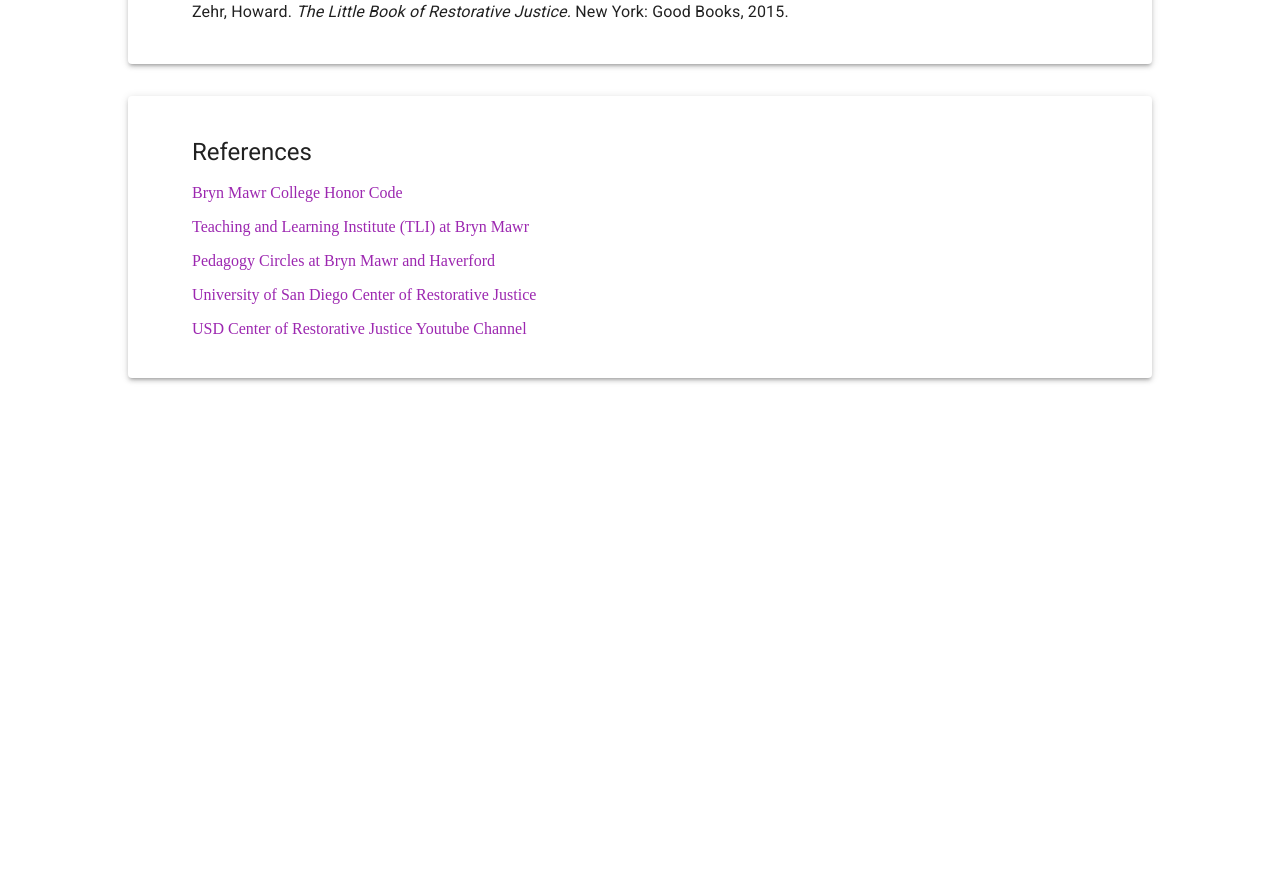
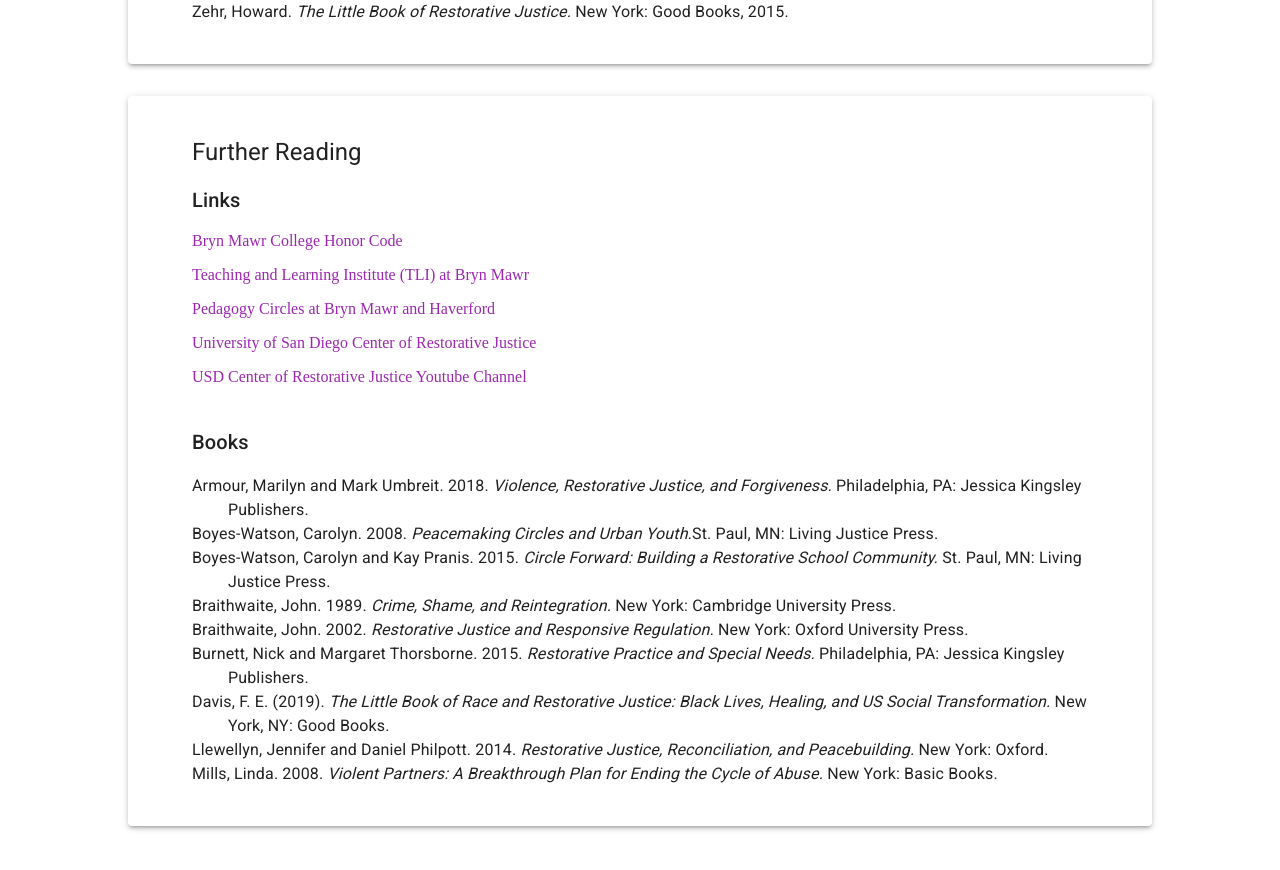
Before and after one commit to steph-tseng/restorativejustice, a React (Create React App) app: page /resources in a window 1280 px wide. Shown: the part 280-1150 px from the top of the page. Before the commit the page ends 800 px from the top, so only its background shows below. Built offline with nearby package versions, Linux system fonts and the light colour scheme.

Commit message:
final thoughts

```diff
--- a/src/components/Navbar.js
+++ b/src/components/Navbar.js
@@ -23,6 +23,9 @@ const Navbar = () => {
           style={{
             display: "flex",
             justifyContent: "center",
+            [theme.breakpoints.up("lg")]: {
+              justifyContent: "center",
+            },
             [theme.breakpoints.down("md")]: {
               justifyContent: "left",
             },
--- a/src/routes/BiCoPage.js
+++ b/src/routes/BiCoPage.js
@@ -304,6 +304,45 @@ const BiCoPage = () => {
           }}
         >
           <Grid item>
+            <Typography variant="h5">Final Thoughts</Typography>
+          </Grid>
+          <Grid item>
+            <Typography style={{ textIndent: "2rem" }}>
+              I found that these interviews revealed disconnect I expected to
+              find between students and the administration. None of the students
+              I interviewed really had much knowledge of the social Honor Code
+              and thought much about it at all. This seems worrying for such a
+              core component of the institution. I would love if there would be
+              more communication between the administrators/faculty and the
+              students on the core processes of the college.
+            </Typography>
+            <Typography style={{ textIndent: "2rem" }}>
+              As a final note, I want to say that I am incredibly thankful to
+              all of my interviewees for their contributions to my project. I am
+              also thankful to everyone who has engaged with this website and
+              hope that they have gotten something out of it.
+            </Typography>
+          </Grid>
+        </Grid>
+      </Paper>
+      <Paper
+        elevation={3}
+        style={{
+          width: "80vw",
+          marginBottom: theme.spacing(5),
+        }}
+      >
+        <Grid
+          container
+          direction={"column"}
+          spacing={2}
+          style={{
+            padding: "5vw",
+            paddingTop: "5vh",
+            paddingBottom: "5vh",
+          }}
+        >
+          <Grid item>
             <Typography variant="h5">Appendix</Typography>
           </Grid>
           <Grid item>
--- a/src/routes/ResourcesPage.js
+++ b/src/routes/ResourcesPage.js
@@ -38,20 +38,20 @@ const ResourcesPage = () => {
                 <Typography
                   style={{ textIndent: "-36px", paddingLeft: "36px" }}
                 >
-                  Karp, David R.{" "}
+                  Karp, David R. 2015{" "}
                   <i>
                     The Little Book of Restorative Justice for Colleges and
                     Universities.
                   </i>{" "}
-                  New York: Good Books, 2015.
+                  New York, NY: Good Books.
                 </Typography>
               </Grid>
               <Grid item xs={12}>
                 <Typography
                   style={{ textIndent: "-36px", paddingLeft: "36px" }}
                 >
-                  University of San Diego. “Research and Theory.” Accessed April
-                  12, 2022.{" "}
+                  University of San Diego. 2022. “Research and Theory.” Accessed
+                  April 12, 2022.{" "}
                   <Link
                     href="https://www.sandiego.edu/soles/restorative-justice/research-and-theory.php"
                     target={"_blank"}
@@ -96,7 +96,10 @@ const ResourcesPage = () => {
             }}
           >
             <Grid item>
-              <Typography variant="h5">References</Typography>
+              <Typography variant="h5">Further Reading</Typography>
+            </Grid>
+            <Grid item>
+              <Typography variant="h6">Links</Typography>
             </Grid>
             <Grid item>
               <Link
@@ -153,6 +156,61 @@ const ResourcesPage = () => {
                 USD Center of Restorative Justice Youtube Channel
               </Link>
             </Grid>
+            <Grid item style={{ marginTop: "3vh" }}>
+              <Typography variant="h6">Books</Typography>
+            </Grid>
+            <Grid item>
+              <Typography style={{ textIndent: "-36px", paddingLeft: "36px" }}>
+                Armour, Marilyn and Mark Umbreit. 2018.{" "}
+                <i>Violence, Restorative Justice, and Forgiveness.</i>{" "}
+                Philadelphia, PA: Jessica Kingsley Publishers.
+              </Typography>
+              <Typography style={{ textIndent: "-36px", paddingLeft: "36px" }}>
+                Boyes-Watson, Carolyn. 2008.{" "}
+                <i>Peacemaking Circles and Urban Youth.</i>
+                St. Paul, MN: Living Justice Press.
+              </Typography>
+              <Typography style={{ textIndent: "-36px", paddingLeft: "36px" }}>
+                Boyes-Watson, Carolyn and Kay Pranis. 2015.{" "}
+                <i>Circle Forward: Building a Restorative School Community.</i>{" "}
+                St. Paul, MN: Living Justice Press.
+              </Typography>
+              <Typography style={{ textIndent: "-36px", paddingLeft: "36px" }}>
+                Braithwaite, John. 1989. <i>Crime, Shame, and Reintegration.</i>{" "}
+                New York: Cambridge University Press.
+              </Typography>
+              <Typography style={{ textIndent: "-36px", paddingLeft: "36px" }}>
+                Braithwaite, John. 2002.{" "}
+                <i>Restorative Justice and Responsive Regulation.</i> New York:
+                Oxford University Press.
+              </Typography>
+              <Typography style={{ textIndent: "-36px", paddingLeft: "36px" }}>
+                Burnett, Nick and Margaret Thorsborne. 2015.{" "}
+                <i>Restorative Practice and Special Needs.</i> Philadelphia, PA:
+                Jessica Kingsley Publishers.
+              </Typography>
+              <Typography style={{ textIndent: "-36px", paddingLeft: "36px" }}>
+                Davis, F. E. (2019).{" "}
+                <i>
+                  The Little Book of Race and Restorative Justice: Black Lives,
+                  Healing, and US Social Transformation.
+                </i>{" "}
+                New York, NY: Good Books.
+              </Typography>
+              <Typography style={{ textIndent: "-36px", paddingLeft: "36px" }}>
+                Llewellyn, Jennifer and Daniel Philpott. 2014.{" "}
+                <i>Restorative Justice, Reconciliation, and Peacebuilding.</i>{" "}
+                New York: Oxford.
+              </Typography>
+              <Typography style={{ textIndent: "-36px", paddingLeft: "36px" }}>
+                Mills, Linda. 2008.{" "}
+                <i>
+                  Violent Partners: A Breakthrough Plan for Ending the Cycle of
+                  Abuse.
+                </i>{" "}
+                New York: Basic Books.
+              </Typography>
+            </Grid>
           </Grid>
         </Paper>
       </Grid>
```
